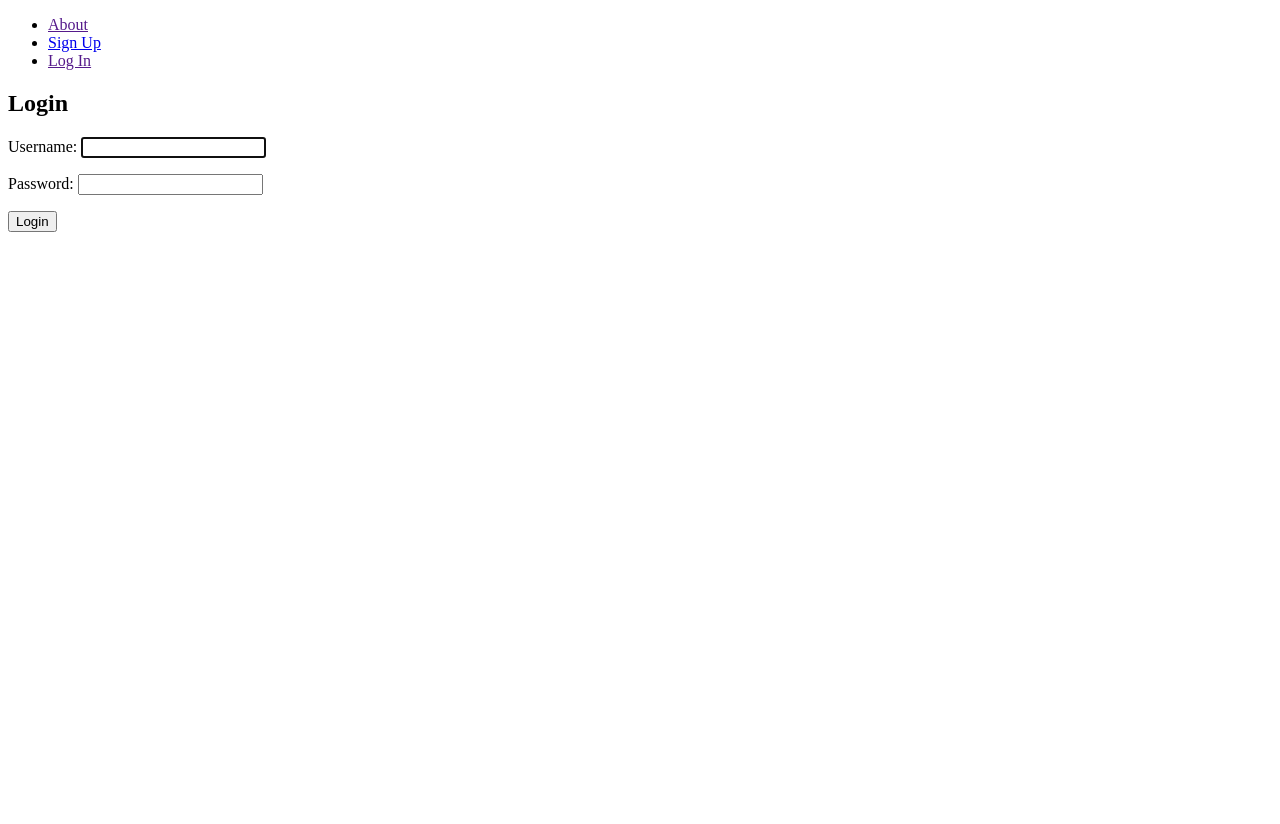
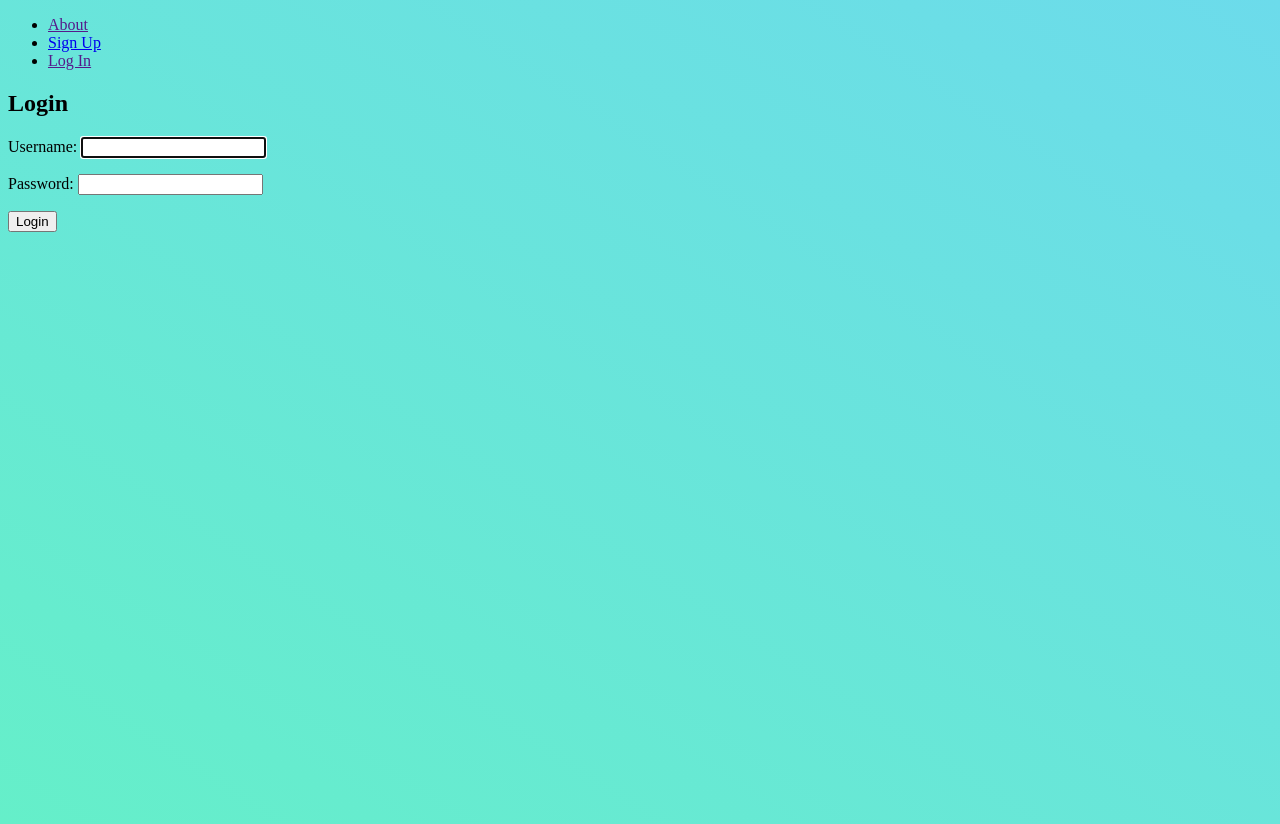
Before and after one commit to c-fasano/reflections, a Django app: page / in a window 1280 px wide. Before the commit the page ends 232 px from the top, so only its background shows below. Run offline with Django 3.2, Linux system fonts and the light colour scheme.

Commit message:
Set up base css

```diff
--- /dev/null
+++ b/main_app/static/css/base.css
@@ -0,0 +1,16 @@
+html {
+  box-sizing: border-box;
+}
+
+*,
+*::before,
+*::after {
+  box-sizing: inherit;
+}
+
+body {
+  height: 100vh;
+  background: linear-gradient(to right top, #65efc9, #6cdbeb);
+  background-repeat: no-repeat;
+  background-size: cover;
+}
--- a/main_app/templates/about.html
+++ b/main_app/templates/about.html
@@ -1,4 +1,6 @@
 {% extends 'base.html' %}
+
+{% load static %}
 
 {% block content %}
 
--- a/main_app/templates/base.html
+++ b/main_app/templates/base.html
@@ -1,4 +1,4 @@
-<!--Load Static-->
+{% load static %}
 
 <!DOCTYPE html>
 <html lang="en">
@@ -7,6 +7,7 @@
   <meta http-equiv="X-UA-Compatible" content="IE=edge">
   <meta name="viewport" content="width=device-width, initial-scale=1.0">
   <title>Reflections</title>
+  <link rel="stylesheet" type="text/css" href="{% static 'css/base.css' %}">
   {% block head %}
   {% endblock %}
 </head>
--- a/main_app/templates/home.html
+++ b/main_app/templates/home.html
@@ -1,5 +1,6 @@
 {% extends 'base.html' %}
-<!--Load Static-->
+
+{% load static %}
 
 {% block head %}
 <!--Stylesheet-->
--- a/main_app/templates/signup.html
+++ b/main_app/templates/signup.html
@@ -1,5 +1,6 @@
 {% extends 'base.html' %}
-<!--Load Static-->
+
+{% load static %}
 
 {% block head %}
 <!--Stylesheet-->
```
